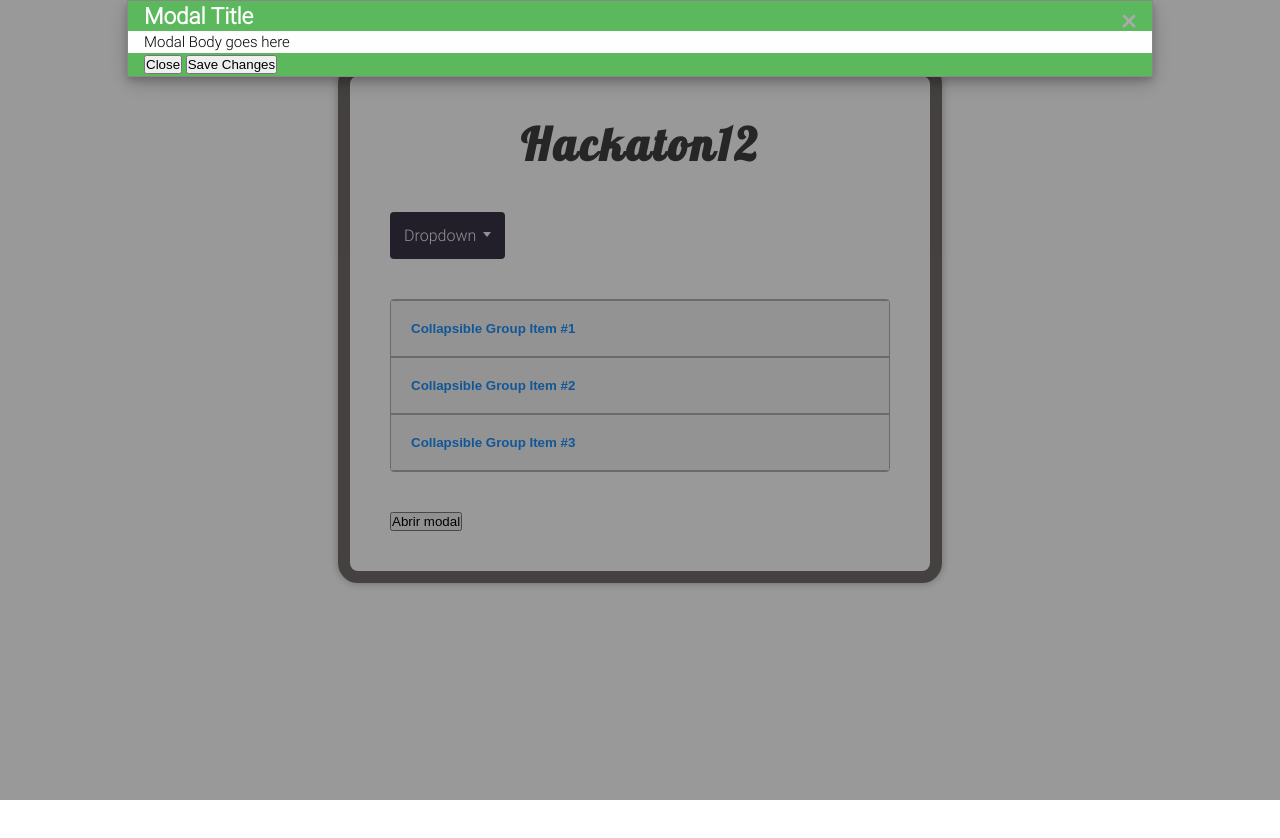
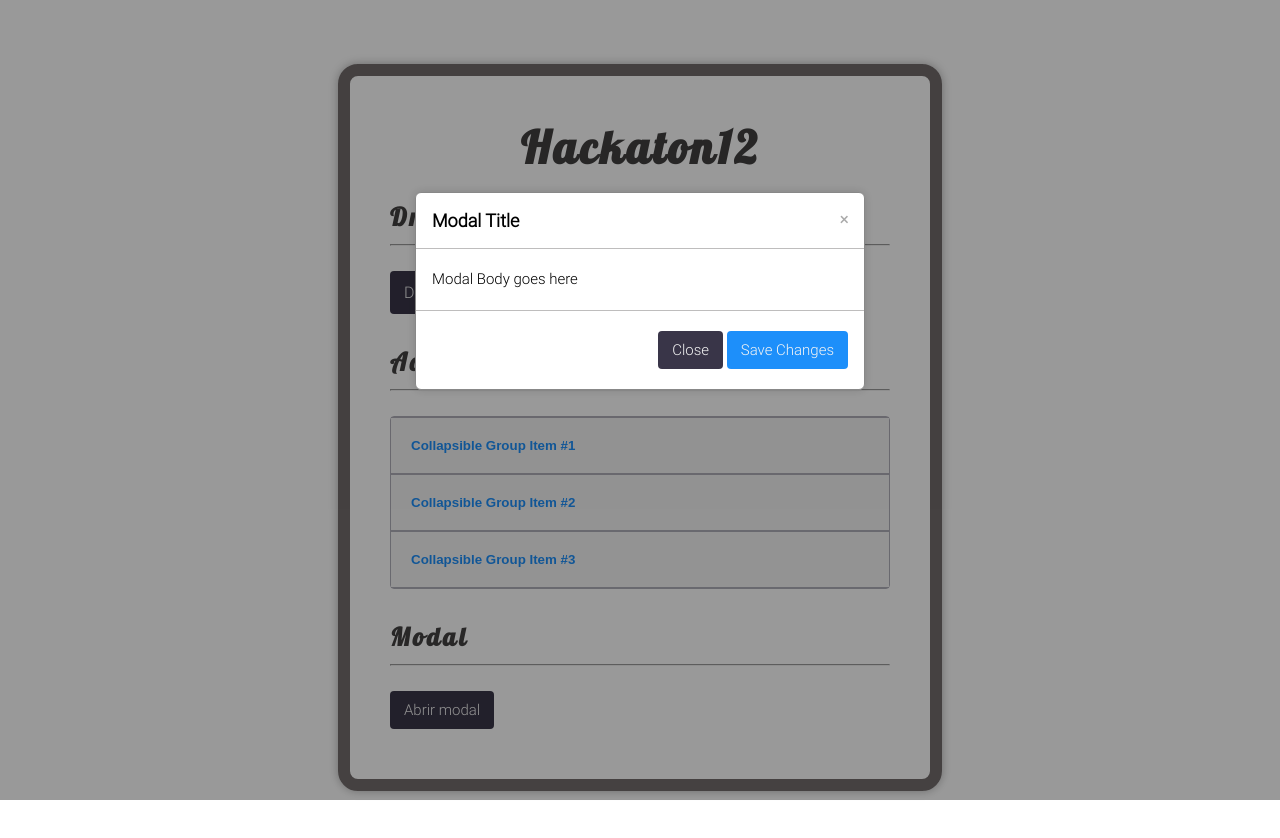
Before and after one commit to fmilla1000/hackaton12, a plain HTML site: page index.html in a window 1280 px wide. Both pictures are taken after a click on the button "Abrir modal". Before the commit the page ends 800 px from the top, so only its background shows below. Drawn offline with Linux system fonts and the light colour scheme.

Commit message:
hackaton12

```diff
--- a/index.html
+++ b/index.html
@@ -23,15 +23,19 @@
 
 <body>
     <h1>Hackaton12</h1>
+    <h2>Dropdown</h2>
+    <hr>
     <div class="dropdown">
         <button id="js_button" class="dropdown-button">Dropdown<div class="triangle"></div></button>
         <div id="js_content" class="dropdown-content">
-            <a href="#">Item 1</a>
-            <a href="#">Item 2</a>
-            <a href="#">Item 3</a>
+            <a href="#Item1">Item 1</a>
+            <a href="#Item2">Item 2</a>
+            <a href="#Item3">Item 3</a>
         </div>
     </div>
     <script src="./scripts/dropdown.js"></script>
+    <h2>Accordion</h2>
+    <hr>
     <div class="accordion">
         <button class="accordion-button">Collapsible Group Item #1</button>
         <div class="accordion-text">
@@ -56,24 +60,23 @@
         </div>
     </div>
     <script src="./scripts/accordion.js"></script>
-    <div class="modal0">
-        <button id="myBtn">Abrir modal</button>
+    <h2>Modal</h2>
+    <hr>
+    <div class="modal">
+        <button id="js_button-modal" class="button-modal">Abrir modal</button>
 
-        <!-- The Modal -->
-        <div id="myModal" class="modal">
-
-            <!-- Modal content -->
+        <div id="js_modal" class="modal-background">
             <div class="modal-content">
                 <div class="modal-header">
                     <span class="close">&times;</span>
-                    <h2>Modal Title</h2>
+                    <h3>Modal Title</h3>
                 </div>
                 <div class="modal-body">
                     <p>Modal Body goes here</p>
                 </div>
                 <div class="modal-footer">
-                    <button>Close</button>
-                    <button>Save Changes</button>
+                    <button id="js_cancelar">Close</button>
+                    <button id="js_guardar" class="button-save">Save Changes</button>
                 </div>
             </div>
 
--- a/scripts/dropdown.js
+++ b/scripts/dropdown.js
@@ -1,5 +1,9 @@
-const button = document.getElementById("js_button")
-button.addEventListener("click", function() {
+class Dropdown {
+    constructor(button) {
+        this.button = button;
+    }
+    show() {
+        this.button.addEventListener("click", function() {
             let click = document.getElementById("js_content");
             if (click.style.display === "none") {
                 click.style.display = "block";
@@ -7,3 +11,12 @@ button.addEventListener("click", function() {
                 click.style.display = "none";
             }
         })
+    }
+}
+
+const button = document.getElementById("js_button")
+
+let button_selected = new Dropdown(button)
+button_selected.show()
+
+console.log(button_selected)
--- a/scripts/modal.js
+++ b/scripts/modal.js
@@ -1,35 +1,43 @@
-function saludar(nombre) {
-    alert("hola" + nombre)
+class Modal {
+    constructor(btnA, btnC) {
+        this.btnA = btnA;
+        this.btnC = btnC;
+    }
+
+    mostrarModal() {
+        const modal = document.getElementById("js_modal");
+        this.btnA.onclick = function() {
+            modal.style.display = "block";
+        }
+    }
+
+    cerrarModal() {
+        const modal = document.getElementById("js_modal");
+        this.btnC.onclick = function() {
+            modal.style.display = "none";
+        }
+    }
+
 }
 
-function pro(callback) {
-    var nombre = prompt("ingresa tu nom");
-    callback(nombre)
-}
+const btn = document.getElementById("js_button-modal");
+const close = document.querySelector(".close");
+
+let nuevoM = new Modal(btn, close)
+nuevoM.mostrarModal()
+nuevoM.cerrarModal()
+
+console.log(nuevoM)
 
 
-// Get the modal
-var modal = document.getElementById("myModal");
+const g = document.getElementById("js_guardar");
+const c = document.getElementById("js_cancelar");
+const modal = document.getElementById("js_modal");
 
-// Get the button that opens the modal
-var btn = document.getElementById("myBtn");
-
-// Get the <span> element that closes the modal
-var span = document.getElementsByClassName("close")[0];
-
-// When the user clicks on the button, open the modal
-btn.onclick = function() {
-    modal.style.display = "block";
-}
-
-// When the user clicks on <span> (x), close the modal
-span.onclick = function() {
+g.onclick = function() {
     modal.style.display = "none";
 }
 
-// When the user clicks anywhere outside of the modal, close it
-window.onclick = function(event) {
-    if (event.target == modal) {
-        modal.style.display = "none";
-    }
+c.onclick = function() {
+    modal.style.display = "none";
 }
--- a/styles/_accordion.scss
+++ b/styles/_accordion.scss
@@ -1,5 +1,5 @@
 .accordion {
-    margin-bottom: 40px;
+    margin-bottom: 30px;
     border: 1px solid #afaeb8;
     border-radius: 4px;
     font-size: 13px;
--- a/styles/_dropdown.scss
+++ b/styles/_dropdown.scss
@@ -1,7 +1,7 @@
 /*dropdown*/
 
 .dropdown {
-    margin-bottom: 40px;
+    margin-bottom: 30px;
 }
 
 .dropdown-button {
@@ -9,7 +9,7 @@
     background-color: #393548;
     border-radius: 4px;
     color: #F4F4F4;
-    padding: 14px;
+    padding: 12px 14px;
     font-size: 16px;
     border: none;
     font-family: Roboto-Light;
--- a/styles/_modal.scss
+++ b/styles/_modal.scss
@@ -1,106 +1,76 @@
-/* The Modal (background) */
+.modal {
+    margin-bottom: 10px;
+}
 
-.modal {
+.button-modal {
+    background-color: #393548;
+    border-radius: 4px;
+    color: #F4F4F4;
+    padding: 10px 14px;
+    border: none;
+    font-size: 15px;
+    font-family: Roboto-Light;
+}
+
+.modal-background {
     display: none;
-    /* Hidden by default */
     position: fixed;
-    /* Stay in place */
     z-index: 1;
-    /* Sit on top */
     left: 0;
     top: 0;
     width: 100%;
-    /* Full width */
     height: 100%;
-    /* Full height */
     overflow: auto;
-    /* Enable scroll if needed */
-    background-color: rgb(0, 0, 0);
-    /* Fallback color */
     background-color: rgba(0, 0, 0, 0.4);
-    /* Black w/ opacity */
 }
 
-
-/* Modal Content/Box */
-
 .modal-content {
-    background-color: #fefefe;
+    background-color: white;
     margin: 15% auto;
-    /* 15% from the top and centered */
-    padding: 20px;
     border: 1px solid #888;
-    width: 80%;
-    /* Could be more or less, depending on screen size */
+    border-radius: 6px;
+    width: 35%;
+    box-shadow: 0 0 10px #1d1c1c2d;
 }
-
-
-/* The Close Button */
 
 .close {
     color: #aaa;
     float: right;
-    font-size: 28px;
+    font-size: 16px;
     font-weight: bold;
 }
 
-.close:hover,
-.close:focus {
+.close:hover {
     color: black;
-    text-decoration: none;
     cursor: pointer;
 }
 
-
-/* Modal Header */
-
 .modal-header {
-    padding: 2px 16px;
-    background-color: #5cb85c;
-    color: white;
+    padding: 15px 16px;
+    border-bottom: 1px solid rgb(190, 189, 189);
+    h3 {
+        font-size: 18px;
+    }
 }
 
-
-/* Modal Body */
-
 .modal-body {
-    padding: 2px 16px;
+    padding: 20px 16px;
 }
 
-
-/* Modal Footer */
-
 .modal-footer {
-    padding: 2px 16px;
-    background-color: #5cb85c;
-    color: white;
-}
-
-
-/* Modal Content */
-
-.modal-content {
-    position: relative;
-    background-color: #fefefe;
-    margin: auto;
-    padding: 0;
-    border: 1px solid #888;
-    width: 80%;
-    box-shadow: 0 4px 8px 0 rgba(0, 0, 0, 0.2), 0 6px 20px 0 rgba(0, 0, 0, 0.19);
-    animation-name: animatetop;
-    animation-duration: 0.4s
-}
-
-
-/* Add Animation */
-
-@keyframes animatetop {
-    from {
-        top: -300px;
-        opacity: 0
+    padding: 20px 16px;
+    border-top: 1px solid rgb(190, 189, 189);
+    text-align: right;
+    button {
+        background-color: #393548;
+        border-radius: 4px;
+        color: #F4F4F4;
+        padding: 10px 14px;
+        border: none;
+        font-size: 15px;
+        font-family: Roboto-Light;
     }
-    to {
-        top: 0;
-        opacity: 1
+    .button-save {
+        background-color: #1d8ffa;
     }
 }
--- a/styles/main.scss
+++ b/styles/main.scss
@@ -12,10 +12,11 @@ body {
     box-shadow: 0 0 10px #b3b3b3;
     font-size: 15px;
     font-family: Roboto-Light;
+    line-height: 1.4;
 }
 
 h1 {
-    margin-bottom: 40px;
+    margin-bottom: 20px;
     text-align: center;
     font-family: Lobster-Regular;
     letter-spacing: 3px;
@@ -23,6 +24,18 @@ h1 {
     color: rgb(66, 64, 64);
 }
 
+h2 {
+    margin-bottom: 10px;
+    font-family: Lobster-Regular;
+    font-size: 25px;
+    letter-spacing: 3px;
+    color: rgb(66, 64, 64);
+}
+
+hr {
+    margin-bottom: 25px
+}
+
 @import "./dropdown";
 @import "./accordion";
 @import "./modal";
```
Also changed, not shown: styles/main.css, 1 other file. Lines whose indentation alone changed are shown as unchanged.
